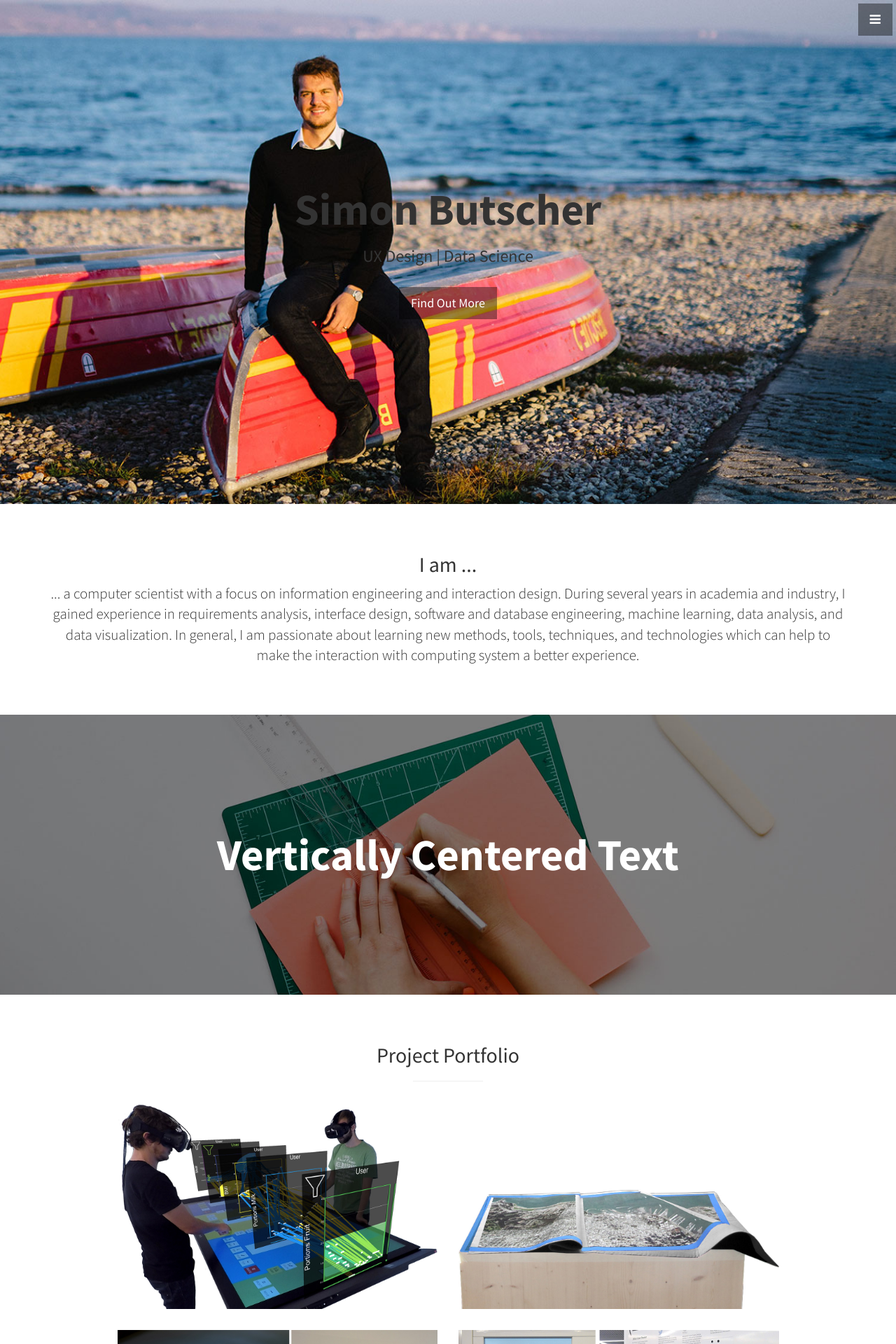
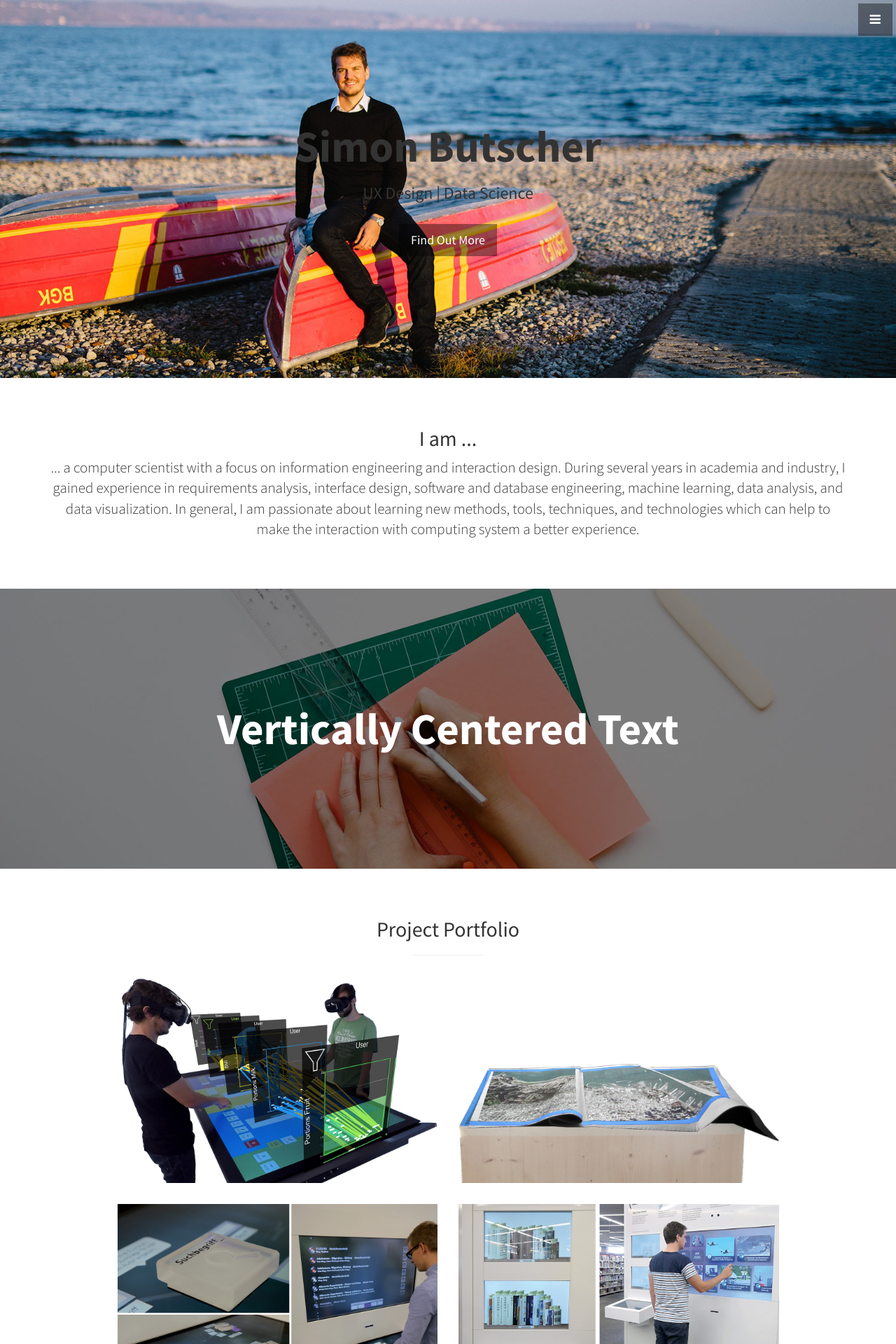
Before and after one commit to SimonButscher/home, a Jekyll site: the page built from index.html, in a window 1280 px wide. Shown: the top 1920 px of the page at 70% size. Built offline with Jekyll 4.4.1, drawn with Linux system fonts in a browser that asks for light colours.

Commit message:
Update stylish-portfolio.css

```diff
--- a/css/stylish-portfolio.css
+++ b/css/stylish-portfolio.css
@@ -154,7 +154,7 @@ hr.small {
     display: table;
     position: relative;
     width: 100%;
-    height: 80%;
+    height: 60%;
     background: url(../img/bg_header_2_2.jpg) no-repeat center center scroll;
     -webkit-background-size: cover;
     -moz-background-size: cover;
```
